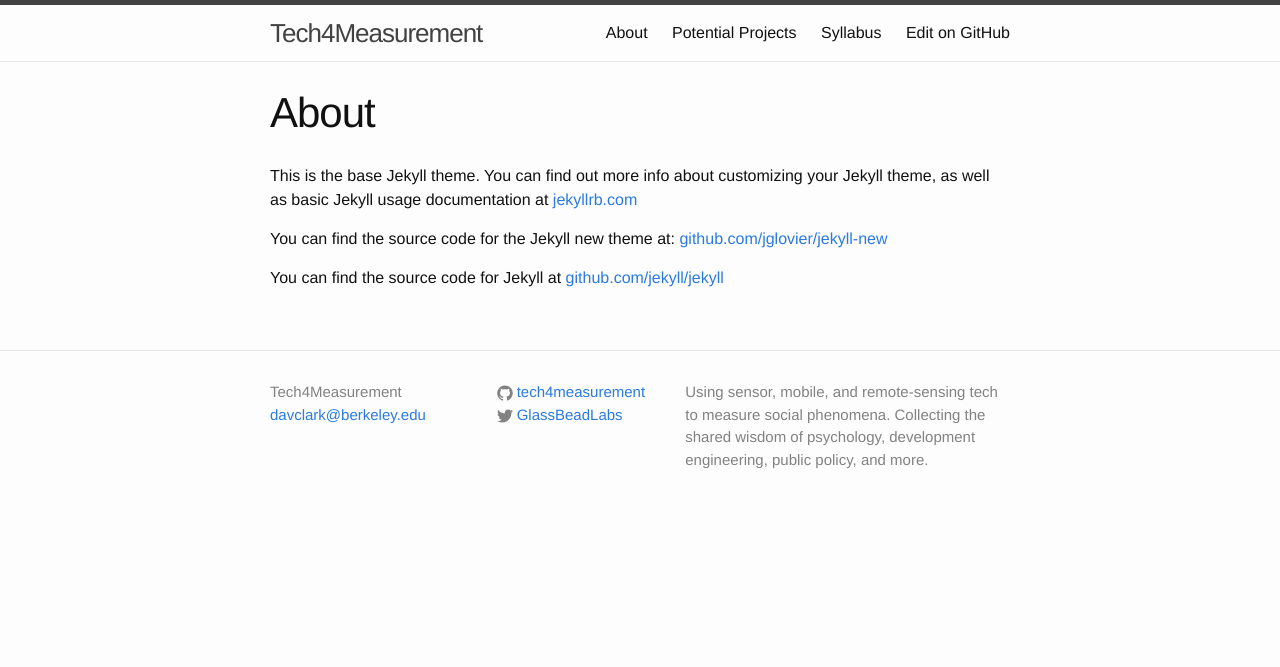
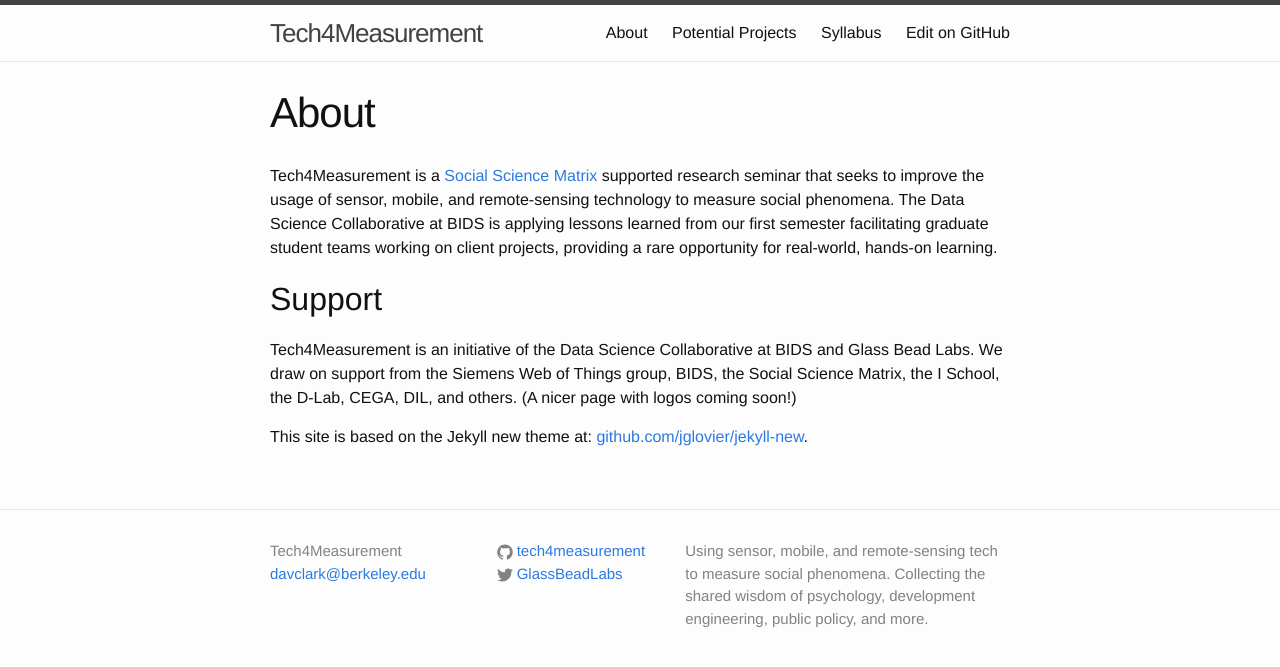
Before and after one commit to BIDS-collaborative/hackingmeasurement.github.io, a Jekyll site: the page built from about.md, in a window 1280 px wide. Shown: the top 667 px of the page. Built offline with Jekyll 4.4.1, drawn with Linux system fonts in a browser that asks for light colours.

Commit message:
More updates / cleanup

```diff
--- /dev/null
+++ b/_includes/orgs.md
@@ -0,0 +1,10 @@
+[DSC]: http://datasci.berkeley.edu
+[BIDS]: http://bids.berkeley.edu
+[DLab]: http://dlab.berkeley.edu
+[Matrix]: http://matrix.berkeley.edu
+[BRC]: http://research-it.berkeley.edu/brc
+[CEGA]: http://cega.berkeley.edu/
+[DIL]: http://dil.berkeley.edu/
+[Mezuri]: http://dil.berkeley.edu/data-analytics-toolkits/mezuri-platform/
+[DataTurbine]: http://www.dataturbine.org/
+[ODK]: https://opendatakit.org/
--- a/about.md
+++ b/about.md
@@ -3,9 +3,21 @@ layout: page
 title: About
 permalink: /about/
 ---
+{% include orgs.md %}
 
-This is the base Jekyll theme. You can find out more info about customizing your Jekyll theme, as well as basic Jekyll usage documentation at [jekyllrb.com](http://jekyllrb.com/)
+Tech4Measurement is a [Social Science Matrix][Matrix] supported research seminar
+that seeks to improve the usage of sensor, mobile, and remote-sensing technology
+to measure social phenomena. The Data Science Collaborative at BIDS is applying
+lessons learned from our first semester facilitating graduate student teams
+working on client projects, providing a rare opportunity for real-world,
+hands-on learning.
 
-You can find the source code for the Jekyll new theme at: [github.com/jglovier/jekyll-new](https://github.com/jglovier/jekyll-new)
+## Support
 
-You can find the source code for Jekyll at [github.com/jekyll/jekyll](https://github.com/jekyll/jekyll)
+Tech4Measurement is an initiative of the Data Science Collaborative at BIDS and
+Glass Bead Labs. We draw on support from the Siemens Web of Things group, BIDS,
+the Social Science Matrix, the I School, the D-Lab, CEGA, DIL, and others. (A
+nicer page with logos coming soon!)
+
+This site is based on the Jekyll new theme at:
+[github.com/jglovier/jekyll-new](https://github.com/jglovier/jekyll-new).
```
Also changed, not shown: _includes/disqus.html (added, +22 -0 lines), syllabus.md (+1 -5 lines), README.md.
